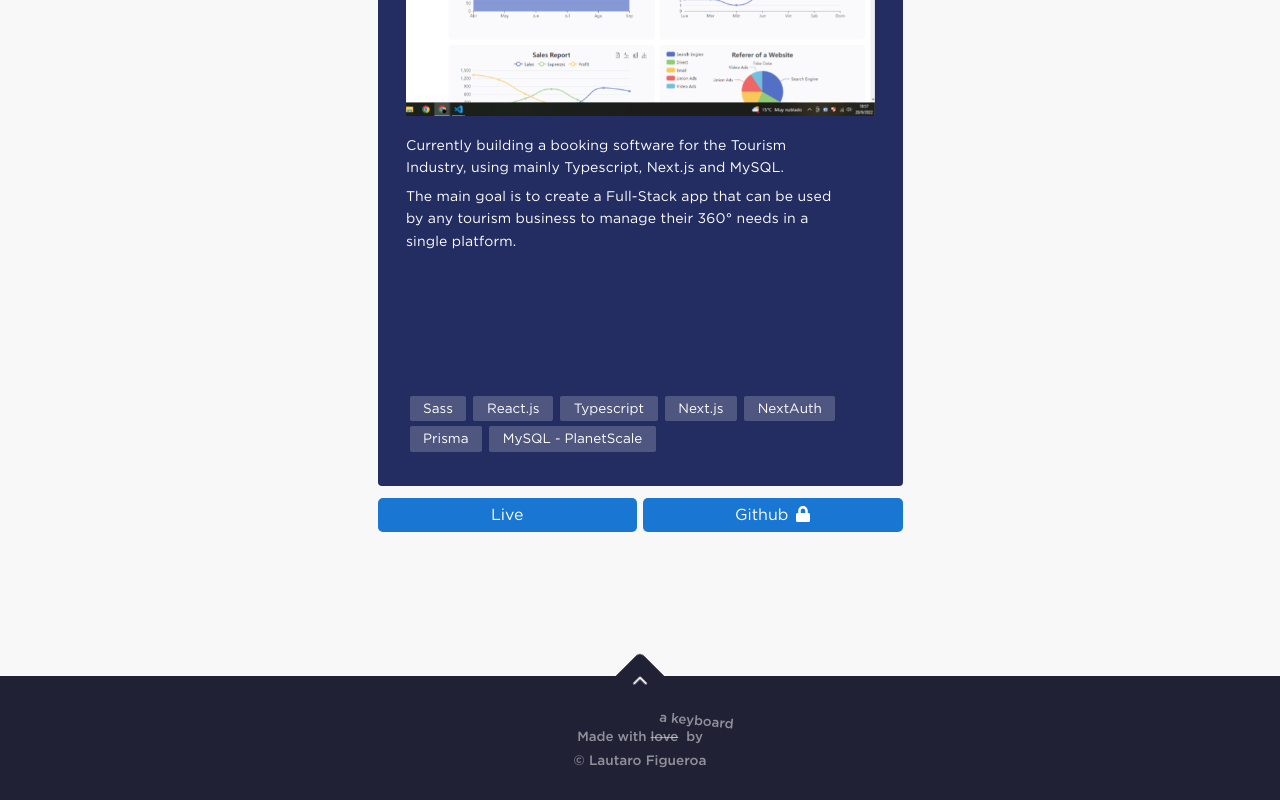
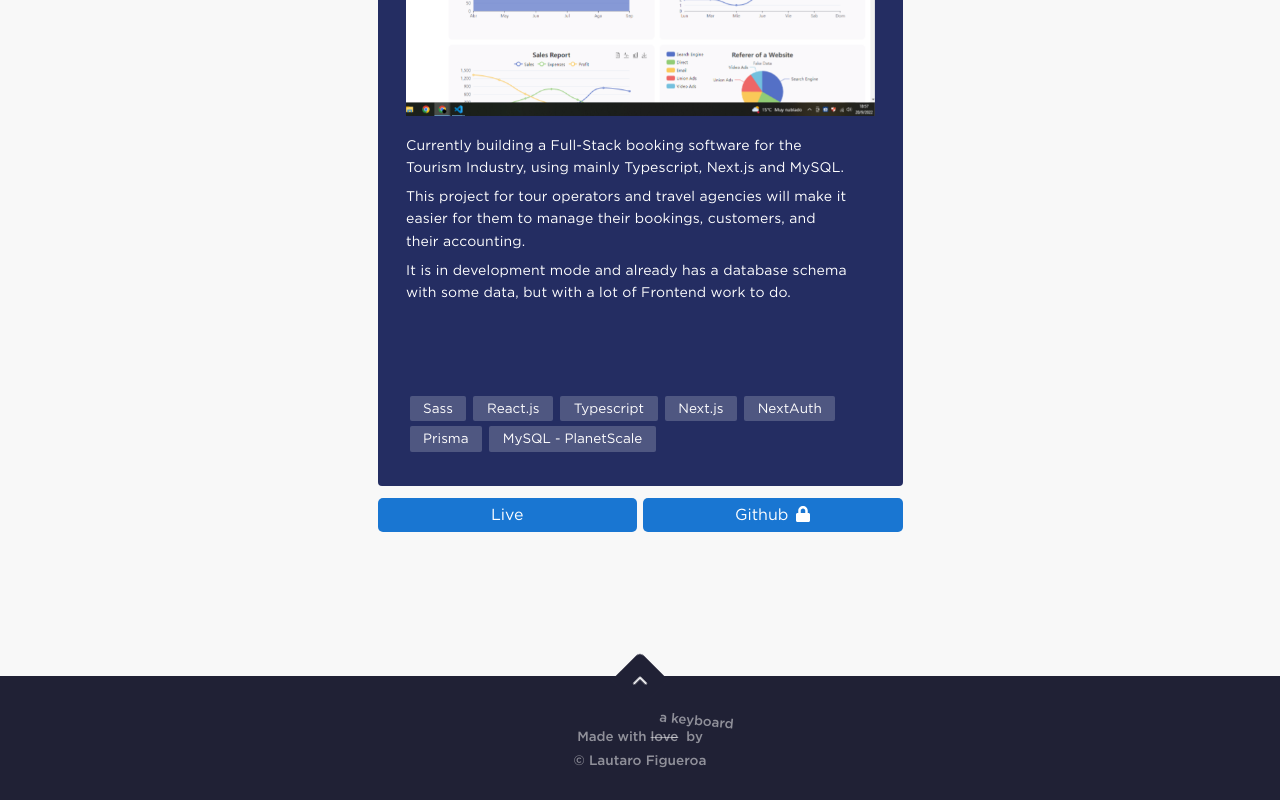
Before and after one commit to hellodiamalassana/dlk, a React (Create React App) app: page / in a window 1280 px wide. Shown: the part 2131-2931 px from the top of the page. Built offline with nearby package versions, Linux system fonts and the light colour scheme; no server answers.

Commit message:
Changed Booking Software description

```diff
--- a/src/Components/data/projectsData.js
+++ b/src/Components/data/projectsData.js
@@ -1,6 +1,6 @@
 // Images
-import tourism0 from "../../Pages/Projects/images/tourism-0.png";
-import rumrumCars0 from "../../Pages/Projects/images/rumrum-cars-cars-2.png";
+import tourism from "../../Pages/Projects/images/tourism-0.png";
+import rumrumCars from "../../Pages/Projects/images/rumrum-cars-cars-2.png";
 import tourismAgencySingleDestination from "../../Pages/Projects/images/tourism-agency-single-destination-2.png";
 import bookingSoftwareDashboard from "../../Pages/Projects/images/booking-software-dashboard.png";
 // import bookingSoftwareUsersTable from "../../Pages/Projects/images/booking-software-users-table.png";
@@ -9,7 +9,7 @@ const projectsData = [
   // {
   //   title: "Tourism Website | React - Redux ",
   //   endDate: "24/12/2021",
-  //   image: tourism0,
+  //   image: tourism,
   //   description: [
   //     "A Tourism booking website made using React with useContext-Redux for the state.",
   //     "Worked with 2 APIs, it has a quick weather info about the touristic place that can be seen from the navigation bar.",
@@ -33,7 +33,7 @@ const projectsData = [
   {
     title: "RumRum Cars | MERN Stack",
     endDate: "March 2022",
-    image: rumrumCars0,
+    image: rumrumCars,
     description: [
       "This project aims to simulate a 'Rent a car business model', built from scratch using the MERN stack + Sass and MaterialUI for the UI.",
       // "My second project of 2022 was a 'Rent a car business model', built from scratch using the MERN Stack + Sass and MaterialUI to handle the CSS structure.",
@@ -87,8 +87,10 @@ const projectsData = [
     title: "Booking software | Typescript - Next.js - MySQL",
     image: bookingSoftwareDashboard,
     description: [
-      "Currently building a booking software for the Tourism Industry, using mainly Typescript, Next.js and MySQL.",
-      "The main goal is to create a Full-Stack app that can be used by any tourism business to manage their 360° needs in a single platform.",
+      "Currently building a Full-Stack booking software for the Tourism Industry, using mainly Typescript, Next.js and MySQL.",
+      "This project for tour operators and travel agencies will make it easier for them to manage their bookings, customers, and their accounting.",
+      "It is in development mode and already has a database schema with some data, but with a lot of Frontend work to do.",
+      // "The main goal is to create a app that can be used by any tourism business to manage their 360° needs in a single platform.",
     ],
     technologies: [
       "Sass",
```
